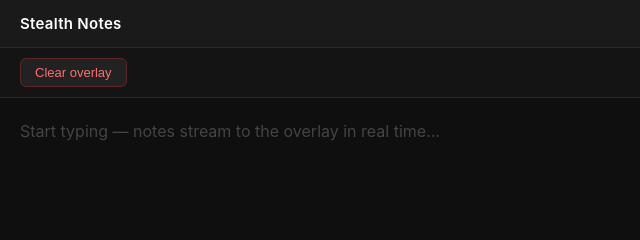
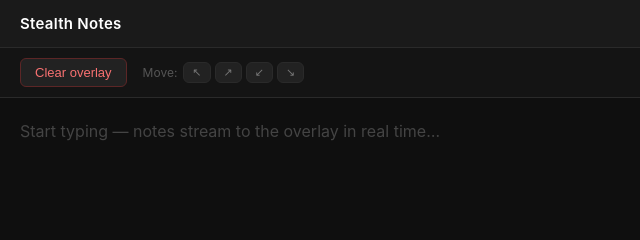
Before and after one commit to thekarananand/interview-helper, a website: page sender/public/index.html in a window 1280 px wide. Shown: the top 240 px of the page, 0-640 px from the left. Drawn offline with Linux system fonts and the light colour scheme.

Commit message:
fix Windows shortcut hint and add overlay position control
- Detect platform at runtime to show correct shortcut (⌘⇧. / Ctrl+Shift+.)
- Add move-window IPC handler in main.js for corner repositioning
- Expose moveWindow bridge in preload.js
- Handle 'move' message type in overlay renderer
- Add 4-corner position buttons (↖↗↙↘) to sender toolbar

Co-Authored-By: Claude Sonnet 4.6 <noreply@anthropic.com>

```diff
--- a/overlay/preload.js
+++ b/overlay/preload.js
@@ -5,4 +5,5 @@ const { contextBridge, ipcRenderer } = require('electron');
 contextBridge.exposeInMainWorld('electronAPI', {
   onToggleSettings: (cb) => ipcRenderer.on('toggle-settings', cb),
   setIgnoreMouse: (ignore) => ipcRenderer.send('set-ignore-mouse', ignore),
+  moveWindow: (position) => ipcRenderer.send('move-window', position),
 });
--- a/sender/public/index.html
+++ b/sender/public/index.html
@@ -86,6 +86,26 @@
     #clear-btn { border-color: #5c2626; color: #f87171; }
     #clear-btn:hover { background: #3d1f1f; color: #fca5a5; }
 
+    .position-group {
+      display: flex;
+      align-items: center;
+      gap: 4px;
+      margin-left: 8px;
+    }
+    .position-group span {
+      font-size: 12px;
+      color: #555;
+      margin-right: 2px;
+    }
+    .pos-btn {
+      padding: 4px 8px;
+      font-size: 11px;
+      border-color: #2a2a2a;
+      color: #777;
+      line-height: 1;
+    }
+    .pos-btn:hover { color: #aaa; }
+
     #char-count {
       margin-left: auto;
       font-size: 12px;
@@ -132,6 +152,13 @@
 
   <div class="toolbar">
     <button id="clear-btn">Clear overlay</button>
+    <div class="position-group">
+      <span>Move:</span>
+      <button class="pos-btn" data-pos="top-left"     title="Top-left">↖</button>
+      <button class="pos-btn" data-pos="top-right"    title="Top-right">↗</button>
+      <button class="pos-btn" data-pos="bottom-left"  title="Bottom-left">↙</button>
+      <button class="pos-btn" data-pos="bottom-right" title="Bottom-right">↘</button>
+    </div>
     <span id="char-count">0 chars</span>
   </div>
 
@@ -202,6 +229,12 @@
       send({ type: 'note', content });
     });
 
+    document.querySelectorAll('.pos-btn').forEach(btn => {
+      btn.addEventListener('click', () => {
+        send({ type: 'move', position: btn.dataset.pos });
+      });
+    });
+
     clearBtn.addEventListener('click', () => {
       noteEl.value = '';
       charCount.textContent = '0 chars';
```
Also changed, not shown: overlay/main.js (+18 -0 lines), overlay/renderer/index.html (+8 -1 lines).
